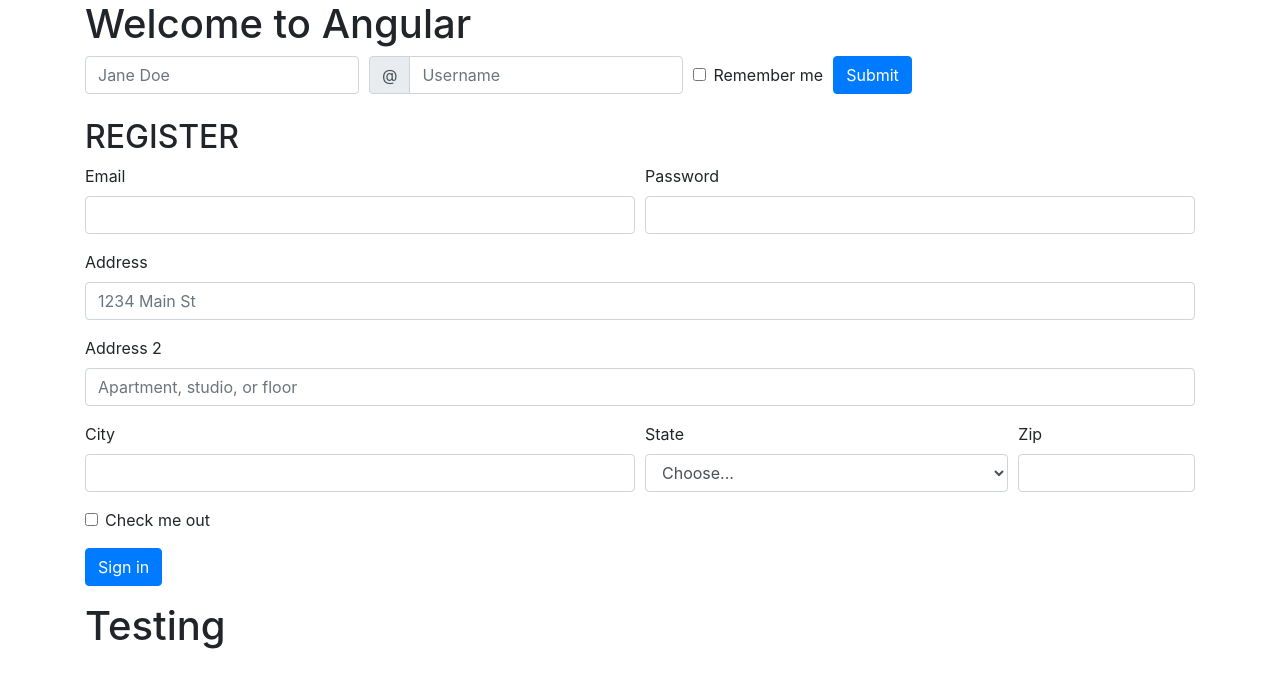
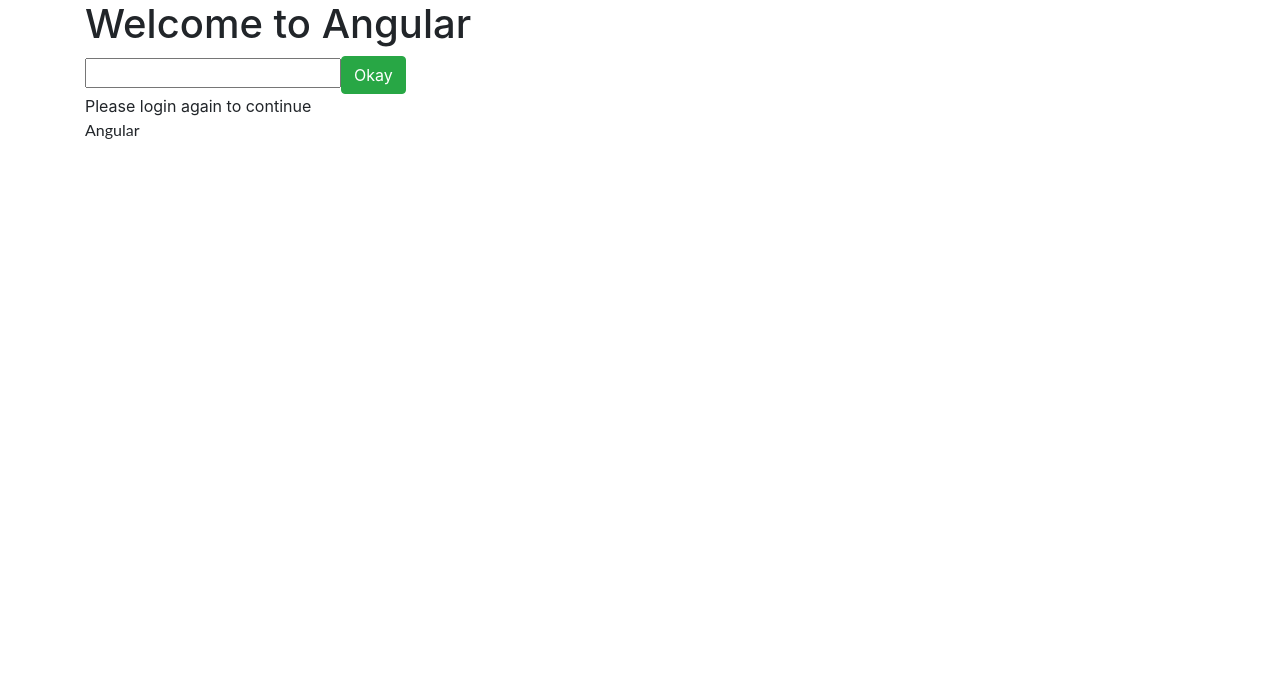
Before and after one commit to phadatul/VWAngular, an Angular app: page / in a window 1280 px wide. Shown: the top 688 px of the page. Built offline with nearby package versions, Linux system fonts and the light colour scheme.

Commit message:
3 files modified

```diff
--- a/src/app/app.component.html
+++ b/src/app/app.component.html
@@ -1,7 +1,9 @@
 <h1>{{title}}</h1>
 
-<app-contact> </app-contact>
+<input type="text" id="txt"  (change)="bye()"/>
+<button id="btn" class="btn btn-success" (click)="hello()" >Okay </button>
+<br>
+<p *ngIf="loginFlag; else demo1">Successfully logged in</p>
+<ng-template #demo1> Please login again to continue </ng-template>
 
-<h2>REGISTER</h2>
-
-<app-about></app-about>
+<p>{{name}}</p>
--- a/src/app/app.component.ts
+++ b/src/app/app.component.ts
@@ -6,6 +6,24 @@
   styleUrls: ["./app.component.css"]
 })
 export class AppComponent {
-  name = "Angular " + VERSION.major;
+  name = "Angular ";
   title = "Welcome to Angular";
+  arr = ["Apple", "mango", "Banana", "Orange", "Pineapple", "Pears"];
+  loginFlag = false;
+  count = 1;
+
+  hello() {
+    this.title = "You clicked button";
+    console.log("hello world");
+    if (this.loginFlag == false) {
+      this.loginFlag = true;
+    } else {
+      this.loginFlag = false;
+    }
+  }
+  bye() {
+    console.log("hi this is from text box");
+    this.name = "hi" + this.count;
+    this.count++;
+  }
 }
--- a/src/index.html
+++ b/src/index.html
@@ -10,7 +10,7 @@
 <body>
 	<div class="container">
 		<my-app>loading</my-app>
-		<h1>Testing</h1>
+
 
 	</div>
 </body>
```
